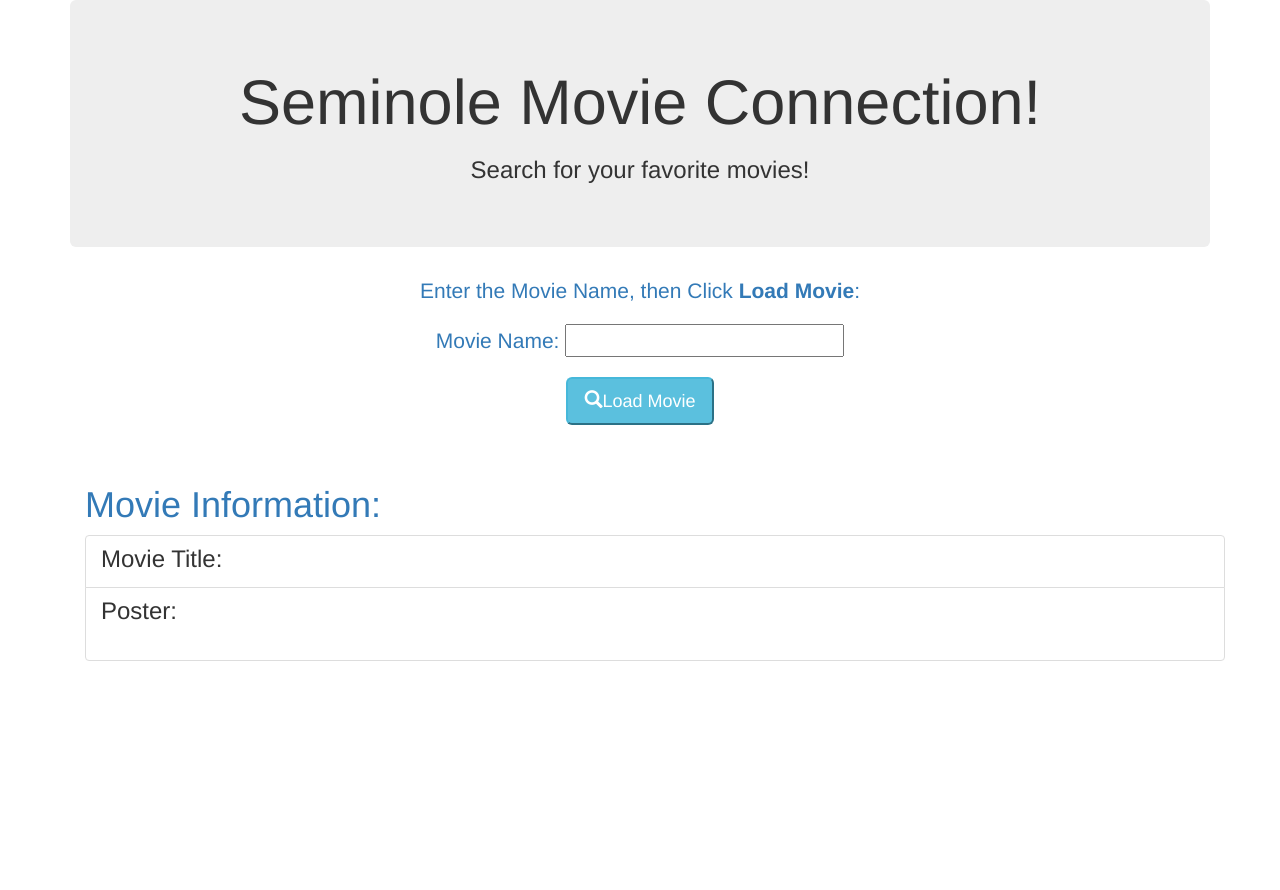
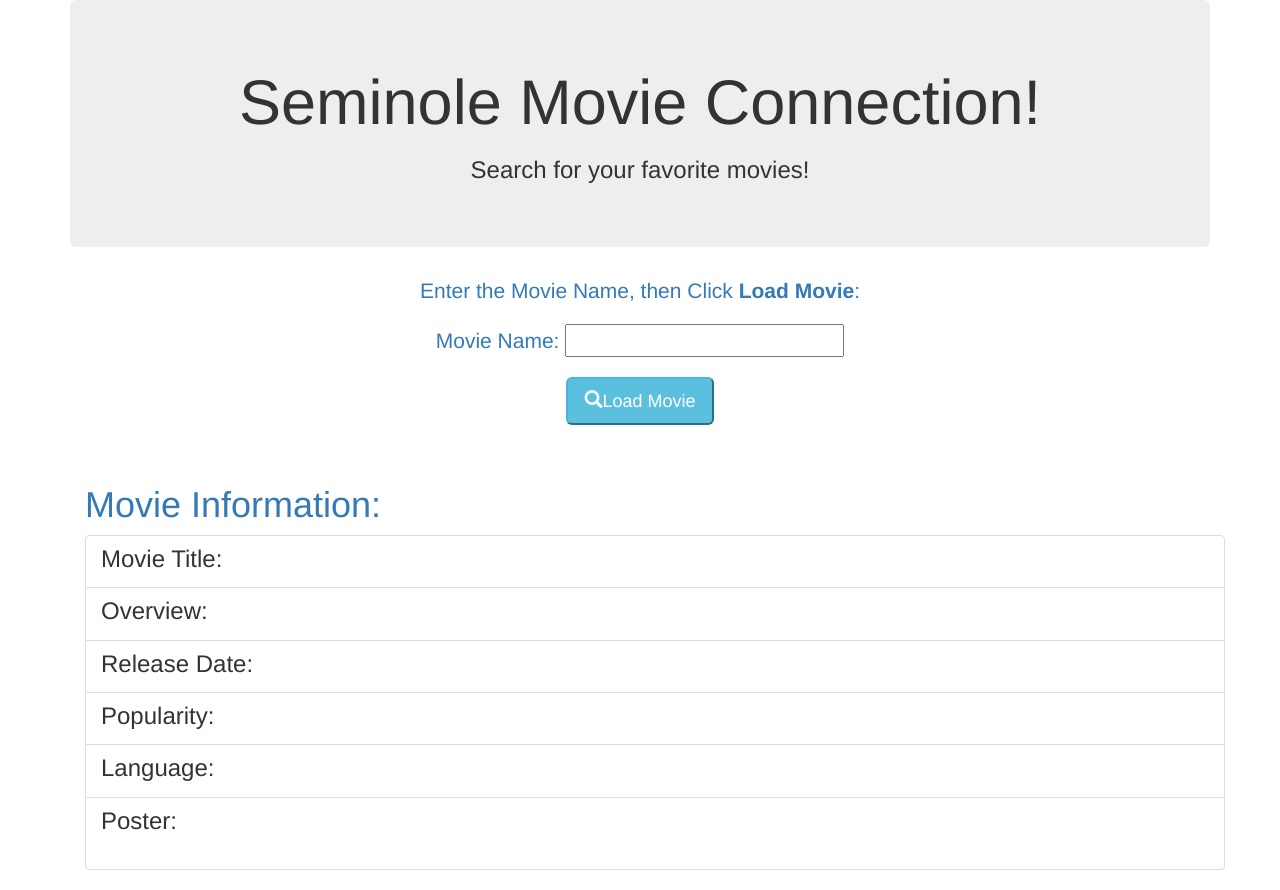
Before and after one commit to keaganbogart/lesson8_ajax, a plain HTML site: page index.html in a window 1280 px wide. Before the commit the page ends 800 px from the top, so only its background shows below. Drawn offline with nearby package versions, Linux system fonts and the light colour scheme.

Commit message:
lesson 8 final commit

```diff
--- a/Movie.js
+++ b/Movie.js
@@ -33,7 +33,7 @@ $(document).ready(function(){
 
             $.ajax({
                 //Insert YOUR API Key after the '=' inside the single quotes.
-                url:'https://api.themoviedb.org/3/search/movie?api_key=INSERT-HERE',
+                url:'https://api.themoviedb.org/3/search/movie?api_key=510e5e8a146896388322842a01905bf6',
                 data: query
             })
 
@@ -57,9 +57,7 @@ $(document).ready(function(){
                  3.  Use the example above where the Movie Title was retrieved to complete this step!
 
                  *********************************Insert Code Below********************************************/
-
-
-
+                $("#overview").html(json.results[0].overview);
 
                 /***********************Retrieve Movie Release Date from Server & Add to HTML Document***********
                  TASK #7:
@@ -72,9 +70,7 @@ $(document).ready(function(){
                  3.  Use the example above where the Movie Title was retrieved to complete this step!
 
                  *********************************Insert Code Below********************************************/
-
-
-
+                 $("#release_date").html(json.results[0].release_date);
 
                  /***********************Retrieve Movie Popularity Rate from Server & Add to HTML Document******
                  TASK #8:
@@ -87,9 +83,7 @@ $(document).ready(function(){
                  3.  Use the example above where the Movie Title was retrieved to complete this step!
 
                  *********************************Insert Code Below********************************************/
-
-
-
+                 $("#popularity").html(json.results[0].popularity);
 
                  /*****************Retrieve Movie Original Language from Server & Add to HTML Document***********
                  TASK #9:
@@ -102,8 +96,7 @@ $(document).ready(function(){
                  3.  Use the example above where the Movie Title was retrieved to complete this step!
 
                  *********************************Insert Code Below********************************************/
-
-
+                 $("#original_language").html(json.results[0].original_language);
 
                 //The following code retrieves the movie poster path from the JSON object retrieved from the TMDB
                 //Server and places the poster image on the HTML page, where the id="poster_path".  It took TWO
--- a/index.html
+++ b/index.html
@@ -3,8 +3,8 @@
 <html>
 <!--
 Program Name:   Seminole Movie Connection using TheMovieDB API
-Author:
-Date:
+Author: Keagan Bogart
+Date: 12/5/2018
 Filename:   index.html
 -->
 
@@ -54,7 +54,10 @@ Filename:   index.html
 
                      *********************************Insert Code Below********************************-->
 
-
+                     <a href ="#" class="list-group-item">
+                         <h3 class="list-group-item-heading">Overview:</h3>
+                         <p class="list-group-item-text lead test-primary" id="overview"> </p>
+                     </a>
 
                     <!--**************************Insert Movie Release Date*****************************
                      TASK #3:
@@ -65,8 +68,10 @@ Filename:   index.html
                      Use the Movie Title code as an example.
 
                      *******************************Insert Code Below********************************-->
-
-
+                     <a href="#" class="list-group-item">
+                         <h3 class="list-group-item-heading">Release Date:</h3>
+                         <p class="list-group-item-text lead text-primary" id="release_date"> </p>
+                     </a>
 
                     <!--**********************Insert Movie Popularity Rating***************************
                      TASK #4:
@@ -77,8 +82,10 @@ Filename:   index.html
                      Use the Movie Title code as an example.
 
                      *******************************Insert Code Below********************************-->
-
-
+                     <a href="#" class="list-group-item">
+                         <h3 class="list-group-item-heading">Popularity:</h3>
+                         <p class="list-group-item-text lead text-primary" id="popularity"> </p>
+                     </a>
 
                     <!--*************************Insert Movie Language************************************
                      TASK #5:
@@ -89,7 +96,10 @@ Filename:   index.html
                      Use the Movie Title code as an example.
 
                      *******************************Insert Code Below********************************-->
-
+                     <a href="#" class="list-group-item">
+                         <h3 class="list-group-item-heading">Language:</h3>
+                         <p class="list-group-item-text lead text-primary" id="language"> </p>
+                     </a>
 
                     <!--The code below retrieves the poster URL from the HTTP Response message and displays
                         the poster on the HTML document where the id is:  "poster_path"
```
Also changed, not shown: 1 other file.
